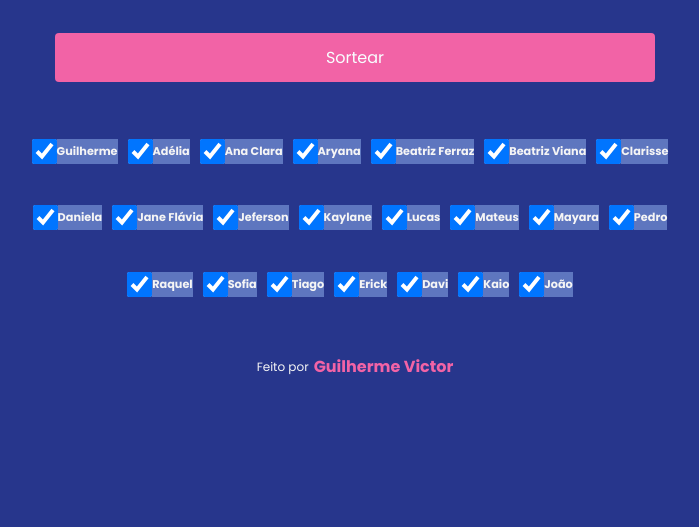
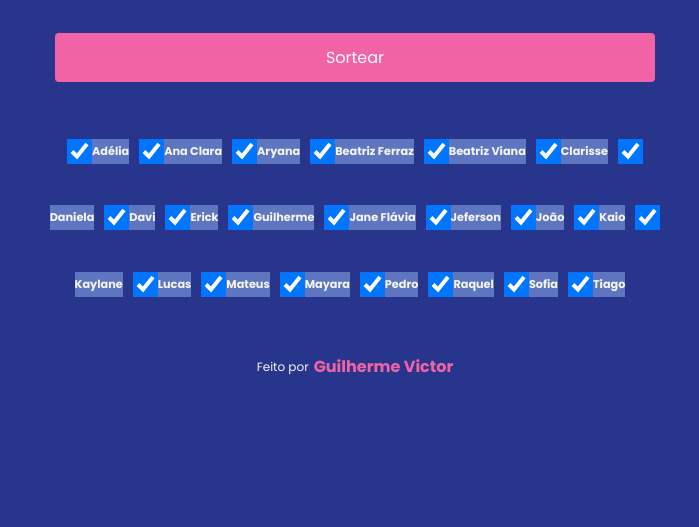
Before and after one commit to guivictorr/estudos, a browser extension: page sorteio-nomes/index.html in a window 1280 px wide. Shown: the part 273-800 px from the top of the page, without its empty margins (285-984 px from the left). Drawn offline with Linux system fonts and the light colour scheme.

Commit message:
sorteio-nomes: sorting names

```diff
--- a/sorteio-nomes/main.js
+++ b/sorteio-nomes/main.js
@@ -2,6 +2,8 @@ const chkSection = document.querySelector('#names')
 const button = document.querySelector('button')
 const display = document.querySelector('p')
 const names = ['Guilherme', 'Adélia', 'Ana Clara', 'Aryana', 'Beatriz Ferraz', 'Beatriz Viana', 'Clarisse', 'Daniela', 'Jane Flávia', 'Jeferson', 'Kaylane', 'Lucas', 'Mateus', 'Mayara', 'Pedro', 'Raquel', 'Sofia', 'Tiago', 'Erick', 'Davi', 'Kaio', 'João']
+
+names.sort()
 
 function renderCheckBox(text){
   const checkbox = document.createElement('input');
--- a/sorteio-nomes/styles.css
+++ b/sorteio-nomes/styles.css
@@ -92,7 +92,7 @@ input[type="checkbox"] {
   flex-wrap: wrap;
   height: 200px;
   font-size: 18px;
-  width: 650px;
+  width: 630px;
   color: #f5f5f5;
   font-weight: bold;
 }
```
